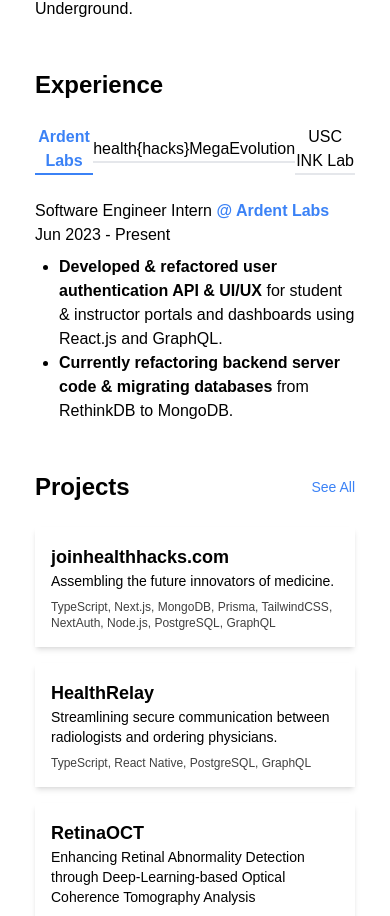
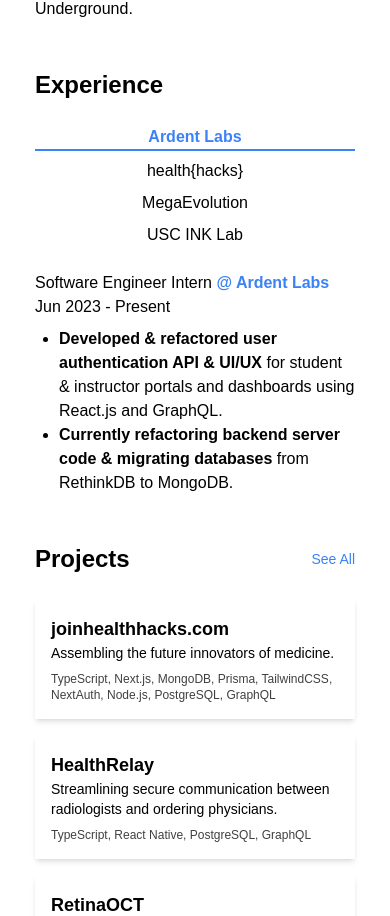
Before and after one commit to michaelhyi/personal-website, a Next.js app: page / in a window 390 px wide. Shown: the part 1056-1972 px from the top of the page. Built offline with nearby package versions, Linux system fonts and the light colour scheme; a web font is replaced by a local one.

Commit message:
feat(responsive design): finished all responsive design for experience tabs

```diff
--- a/app/components/Experience.tsx
+++ b/app/components/Experience.tsx
@@ -15,7 +15,7 @@
     <div>
       <div className="font-bold text-2xl">Experience</div>
       <br />
-      <div className="flex items-center justify-between">
+      <div className="flex sm:flex-col md:flex-row sm:gap-2 md:gap-0 md:items-center justify-between">
         {experience.map((v, i) => (
           <div
             key={v.company}
@@ -23,7 +23,7 @@
             className={`flex-grow text-center ${
               i === index
                 ? "font-bold text-blue-500 border-blue-500 border-b-2"
-                : "font-normal text-black border-b-2"
+                : "font-normal text-black md:border-b-2"
             } cursor-pointer duration-300 hover:opacity-50 hover:text-blue-500 hover:border-b-2 hover:border-blue-500`}
           >
             {v.company}
```
